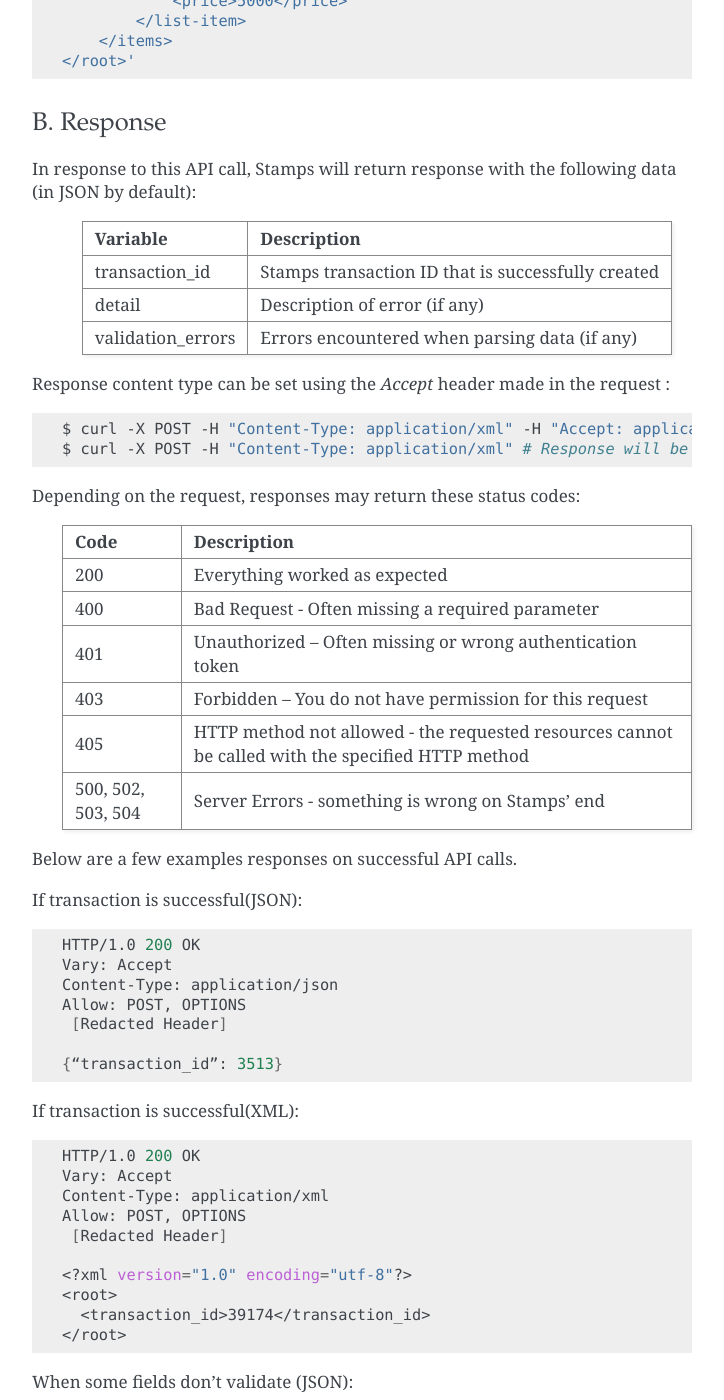
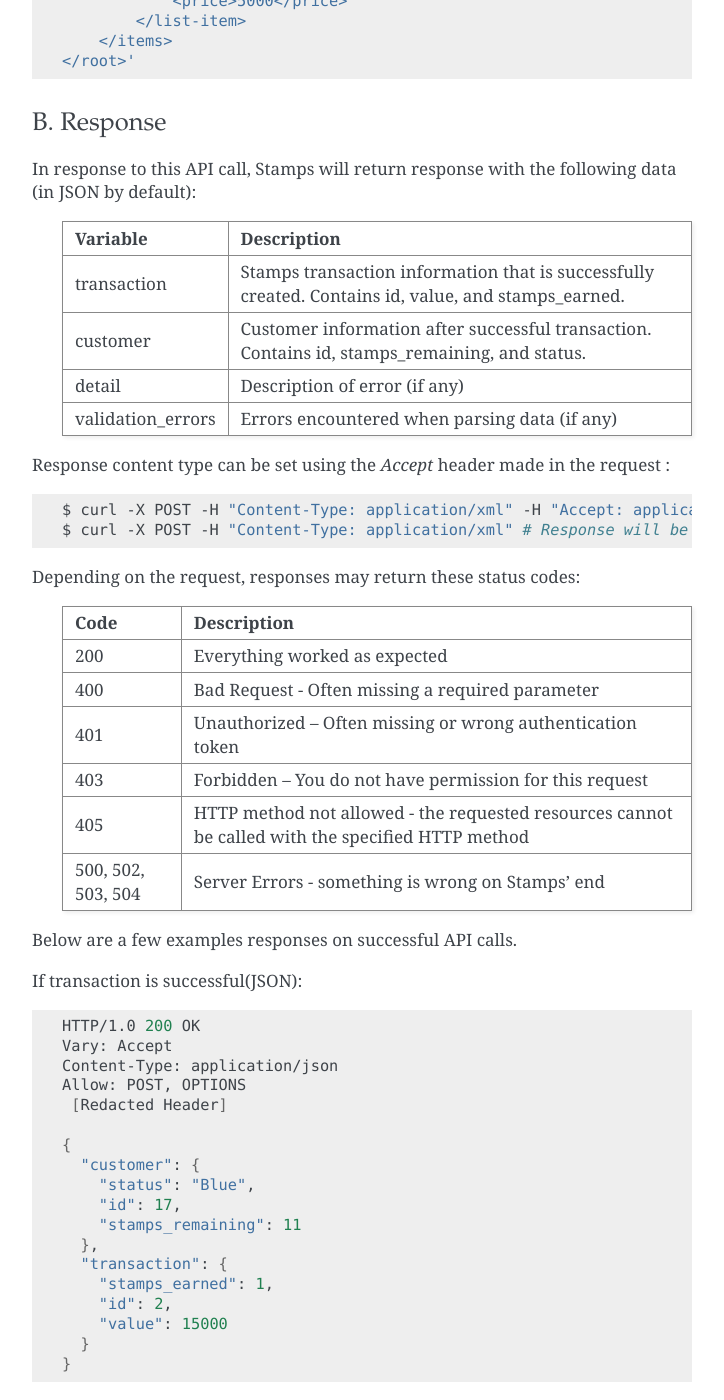
Before and after one commit to ui/stamps-api-docs, a Sphinx documentation site: the page built from source/transaction_api.rst, in a window 1280 px wide and 1400 px high, scrolled down 2025 px. Shown: the whole window, without its empty margins (388-1112 px from the left). Built offline with Sphinx 7.4.7, drawn with Linux system fonts in a browser that asks for light colours; some of the changed text lies outside the part shown.

Commit message:
Added documentations on added field returned on transaction and redemption API

```diff
--- a/source/transaction_api.rst
+++ b/source/transaction_api.rst
@@ -113,7 +113,11 @@ In response to this API call, Stamps will return response with the following dat
     =================== ==================
     Variable            Description
     =================== ==================
-    transaction_id      Stamps transaction ID that is successfully created
+    transaction         Stamps transaction information
+                        that is successfully created.
+                        Contains id, value, and stamps_earned.
+    customer            Customer information after successful
+                        transaction. Contains id, stamps_remaining, and status.
     detail              Description of error (if any)
     validation_errors   Errors encountered when parsing data (if any)
     =================== ==================
@@ -156,7 +160,18 @@ If transaction is successful(JSON):
       Allow: POST, OPTIONS
        [Redacted Header]
 
-      {“transaction_id”: 3513}
+      {
+        "customer": {
+          "status": "Blue",
+          "id": 17,
+          "stamps_remaining": 11
+        },
+        "transaction": {
+          "stamps_earned": 1,
+          "id": 2,
+          "value": 15000
+        }
+      }
 
 If transaction is successful(XML):
 
@@ -170,8 +185,18 @@ If transaction is successful(XML):
 
       <?xml version="1.0" encoding="utf-8"?>
       <root>
-        <transaction_id>39174</transaction_id>
+        <customer>
+          <status>Blue</status>
+          <id>16</id>
+          <stamps_remaining>5</stamps_remaining>
+        </customer>
+        <transaction>
+          <stamps_earned>5.0</stamps_earned>
+          <id>1</id>
+          <value>50000</value>
+        </transaction>
       </root>
+
 
 
 When some fields don't validate (JSON):
```
Also changed, not shown: source/redemption_api.rst (+18 -8 lines).
